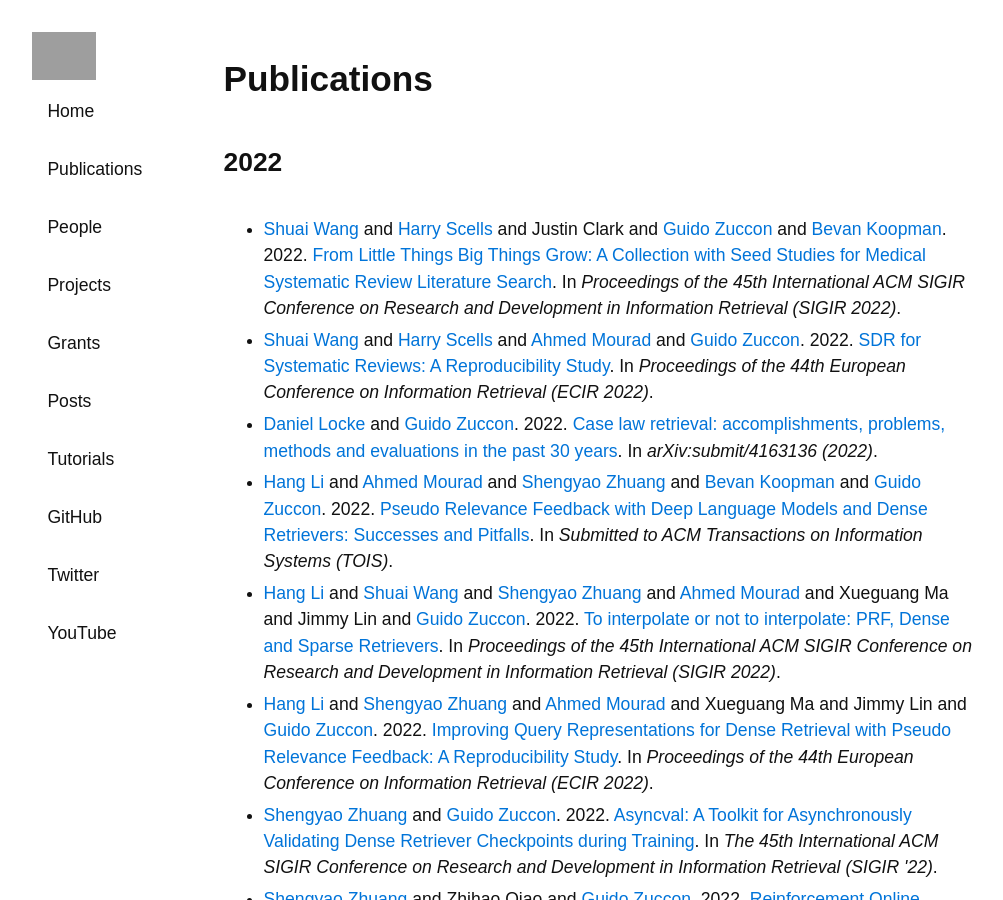
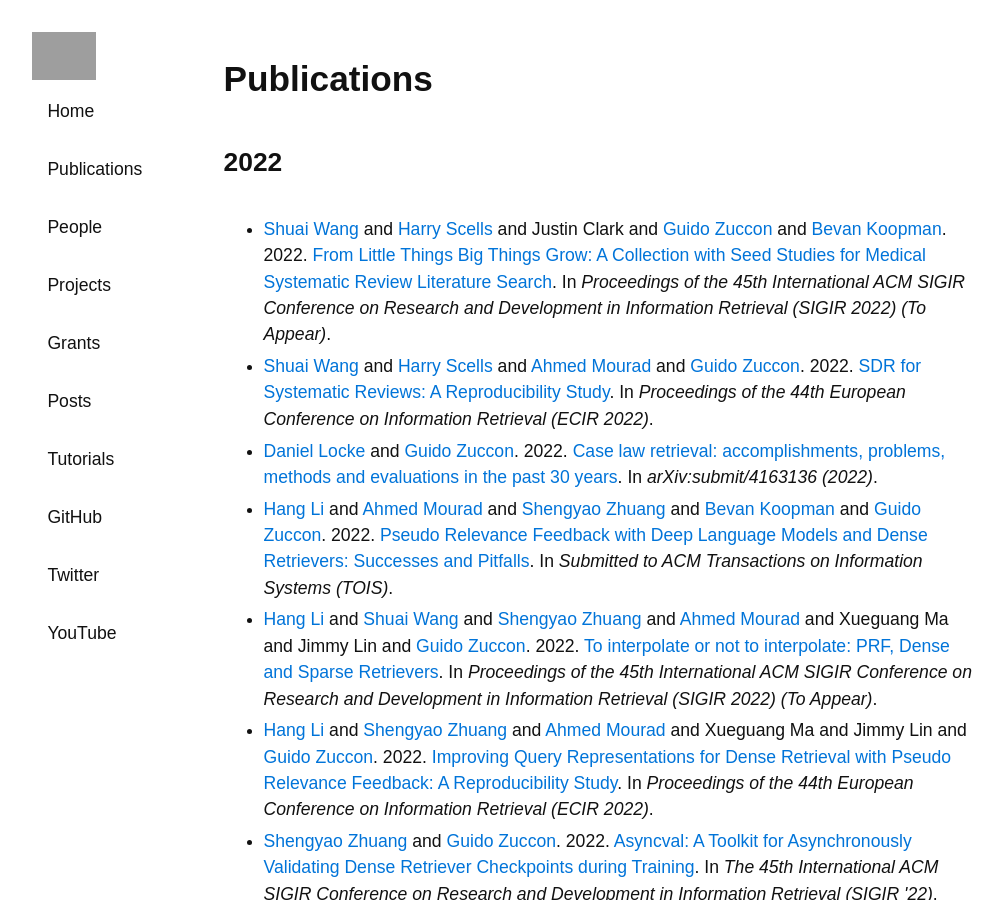
Before and after one commit to ielab/ielab.github.io, a Jekyll site: the page built from publications.md, in a window 1280 px wide and 900 px high. Shown: the whole window, without its empty margins (139-1142 px from the left). Built offline with Jekyll 4.4.1, drawn with Linux system fonts in a browser that asks for light colours; our own code applies the rules of GitHub Pages for plain Markdown files; grey boxes are pictures that could not be loaded.

Commit message:
add to appear

```diff
--- a/_publications/li-sigirvpi-2022.md
+++ b/_publications/li-sigirvpi-2022.md
@@ -2,7 +2,7 @@
 redirect_from: /publications/li-sigirvpi-2022
 authors: [hang-li, shuai-wang, shengyao-zhuang, ahmed-mourad, "Xueguang Ma", "Jimmy Lin", guido-zuccon]
 title: "To interpolate or not to interpolate: PRF, Dense and Sparse Retrievers"
-venue: Proceedings of the 45th International ACM SIGIR Conference on Research and Development in Information Retrieval (SIGIR 2022)
+venue: Proceedings of the 45th International ACM SIGIR Conference on Research and Development in Information Retrieval (SIGIR 2022) (To Appear)
 year: 2022
 links:
 ---
--- a/_publications/shuai-2022-seedcollection.md
+++ b/_publications/shuai-2022-seedcollection.md
@@ -2,7 +2,7 @@
 redirect_from: /shuaiseedcollection
 authors: [shuai-wang, harry-scells, "Justin Clark", guido-zuccon, bevan-koopman]
 title: 'From Little Things Big Things Grow: A Collection with Seed Studies for Medical Systematic Review Literature Search'
-venue: Proceedings of the 45th International ACM SIGIR Conference on Research and Development in Information Retrieval (SIGIR 2022)
+venue: Proceedings of the 45th International ACM SIGIR Conference on Research and Development in Information Retrieval (SIGIR 2022) (To Appear)
 year: 2022
 projects: [systematic-reviews]
 links:
```
